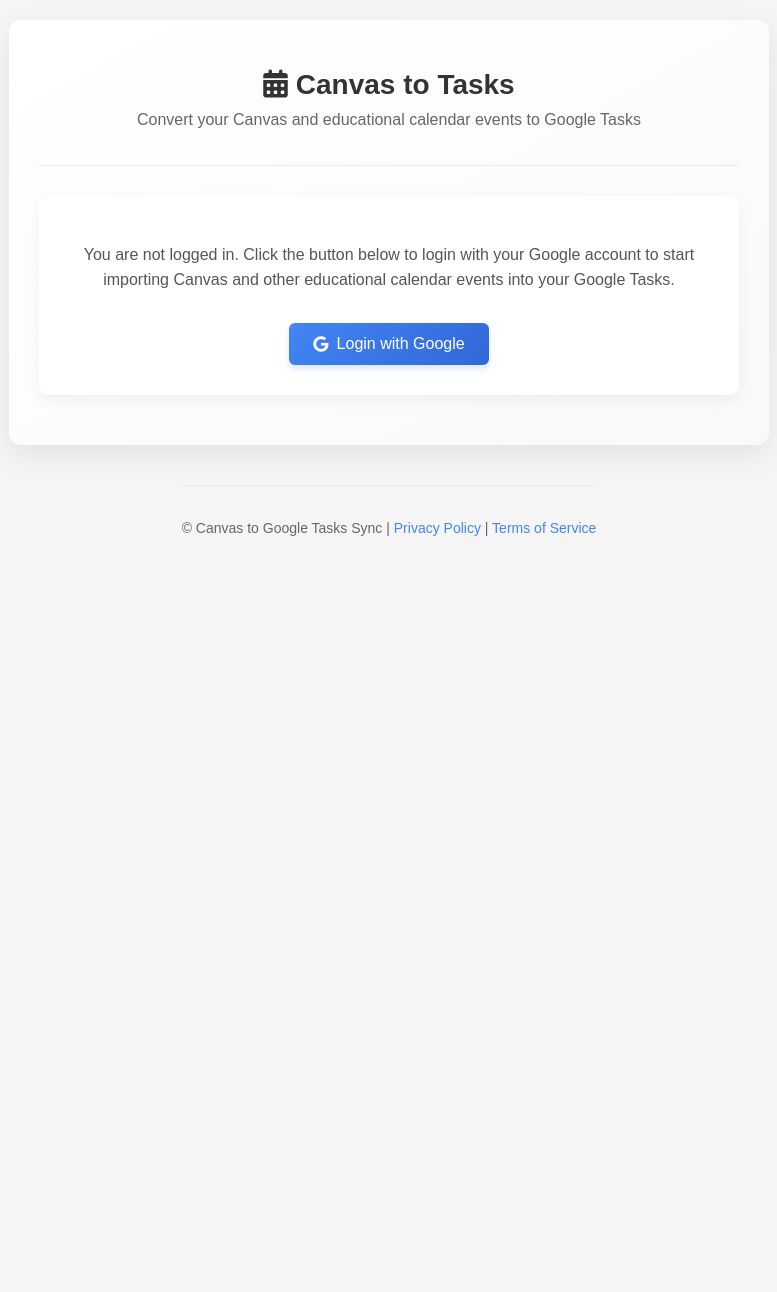
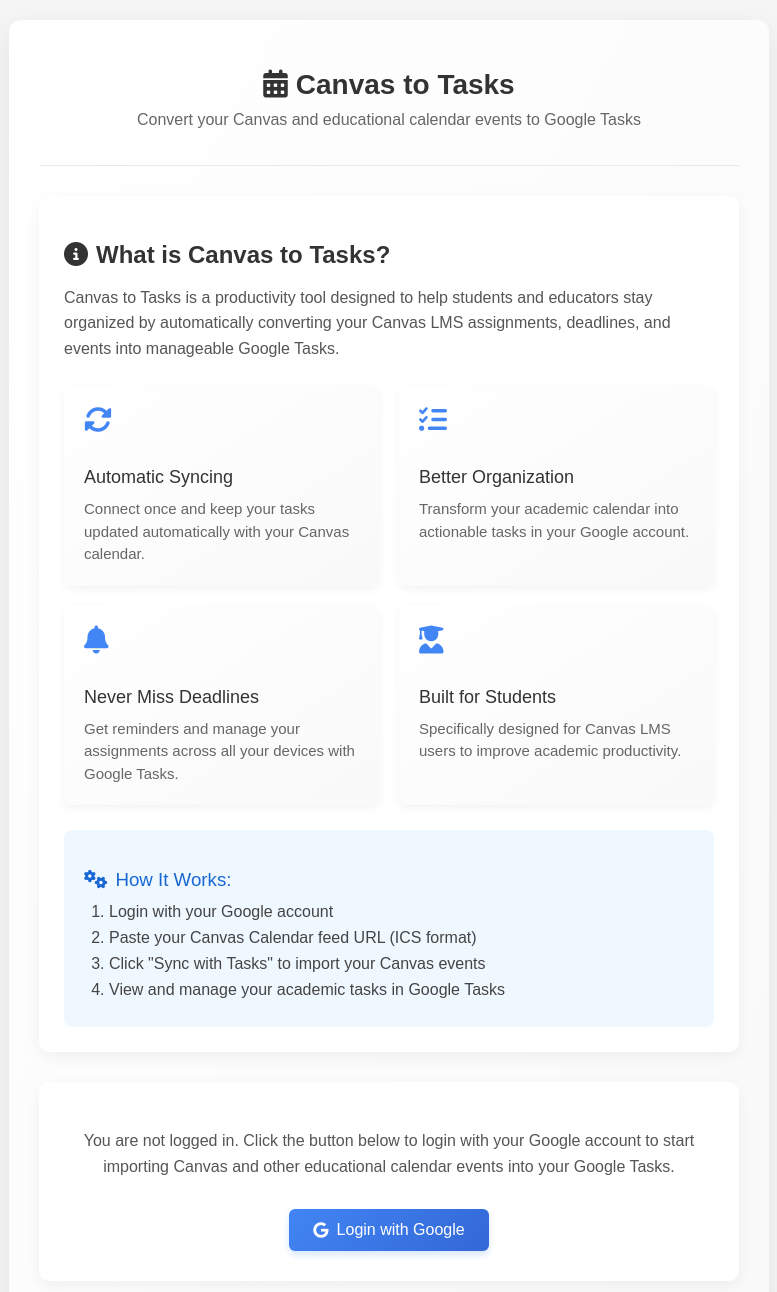
Before and after one commit to themehulpatwari/canvas_to_tasks, a Flask app: page / in a window 1280 px wide. Shown: the top 1292 px of the page, without its empty margins (251-1028 px from the left). Before the commit the page ends 536 px from the top, so only its background shows below. Run offline with Flask 3, Linux system fonts and the light colour scheme.

Commit message:
changes to home page

```diff
--- a/static/css/styles.css
+++ b/static/css/styles.css
@@ -770,3 +770,100 @@
     color: #1a73e8;
     text-decoration: underline;
 }
+
+/* App Explanation Section */
+.app-explanation {
+    background-color: #fff;
+    border-radius: 10px;
+    padding: 25px;
+    margin: 20px 0 30px;
+    box-shadow: 0 5px 15px rgba(0, 0, 0, 0.05);
+}
+
+.app-explanation h2 {
+    color: #333;
+    font-size: 24px;
+    margin-bottom: 15px;
+    font-weight: 600;
+}
+
+.app-explanation p {
+    color: #555;
+    line-height: 1.6;
+    margin-bottom: 20px;
+}
+
+.benefits-grid {
+    display: grid;
+    grid-template-columns: repeat(auto-fit, minmax(250px, 1fr));
+    gap: 20px;
+    margin: 25px 0;
+}
+
+.benefit-item {
+    background: linear-gradient(to bottom right, #ffffff, #f9f9f9);
+    padding: 20px;
+    border-radius: 8px;
+    box-shadow: 0 3px 10px rgba(0, 0, 0, 0.05);
+    transition: transform 0.3s ease, box-shadow 0.3s ease;
+}
+
+.benefit-item:hover {
+    transform: translateY(-5px);
+    box-shadow: 0 5px 15px rgba(0, 0, 0, 0.1);
+}
+
+.benefit-icon {
+    font-size: 28px;
+    color: #4285f4;
+    margin-bottom: 15px;
+    display: block;
+}
+
+.benefit-item h3 {
+    font-size: 18px;
+    color: #333;
+    margin-bottom: 10px;
+    font-weight: 500;
+}
+
+.benefit-item p {
+    color: #666;
+    font-size: 15px;
+    line-height: 1.5;
+    margin: 0;
+}
+
+.how-it-works {
+    background-color: #f0f8ff;
+    padding: 20px;
+    border-radius: 8px;
+    margin-top: 25px;
+}
+
+.how-it-works h3 {
+    color: #1967d2;
+    margin-bottom: 12px;
+    font-weight: 500;
+}
+
+.how-it-works ol {
+    margin: 0;
+    padding-left: 25px;
+}
+
+.how-it-works li {
+    margin-bottom: 8px;
+    color: #444;
+}
+
+/* Responsive adjustments for the app explanation section */
+@media (max-width: 600px) {
+    .benefits-grid {
+        grid-template-columns: 1fr;
+    }
+
+    .app-explanation {
+        padding: 20px;
+    }
+}
--- a/templates/home.html
+++ b/templates/home.html
@@ -12,6 +12,45 @@
         <div class="page-header">
             <h1><i class="fas fa-calendar-alt icon-space"></i>Canvas to Tasks</h1>
             <p class="subtitle">Convert your Canvas and educational calendar events to Google Tasks</p>
+        </div>
+
+        <!-- Adding a detailed app purpose explanation section -->
+        <div class="app-explanation">
+            <h2><i class="fas fa-info-circle icon-space"></i>What is Canvas to Tasks?</h2>
+            <p>Canvas to Tasks is a productivity tool designed to help students and educators stay organized by automatically converting your Canvas LMS assignments, deadlines, and events into manageable Google Tasks.</p>
+
+            <div class="benefits-grid">
+                <div class="benefit-item">
+                    <i class="fas fa-sync-alt benefit-icon"></i>
+                    <h3>Automatic Syncing</h3>
+                    <p>Connect once and keep your tasks updated automatically with your Canvas calendar.</p>
+                </div>
+                <div class="benefit-item">
+                    <i class="fas fa-tasks benefit-icon"></i>
+                    <h3>Better Organization</h3>
+                    <p>Transform your academic calendar into actionable tasks in your Google account.</p>
+                </div>
+                <div class="benefit-item">
+                    <i class="fas fa-bell benefit-icon"></i>
+                    <h3>Never Miss Deadlines</h3>
+                    <p>Get reminders and manage your assignments across all your devices with Google Tasks.</p>
+                </div>
+                <div class="benefit-item">
+                    <i class="fas fa-user-graduate benefit-icon"></i>
+                    <h3>Built for Students</h3>
+                    <p>Specifically designed for Canvas LMS users to improve academic productivity.</p>
+                </div>
+            </div>
+
+            <div class="how-it-works">
+                <h3><i class="fas fa-cogs icon-space"></i>How It Works:</h3>
+                <ol>
+                    <li>Login with your Google account</li>
+                    <li>Paste your Canvas Calendar feed URL (ICS format)</li>
+                    <li>Click "Sync with Tasks" to import your Canvas events</li>
+                    <li>View and manage your academic tasks in Google Tasks</li>
+                </ol>
+            </div>
         </div>
 
         {% with messages = get_flashed_messages(with_categories=true) %}
```
